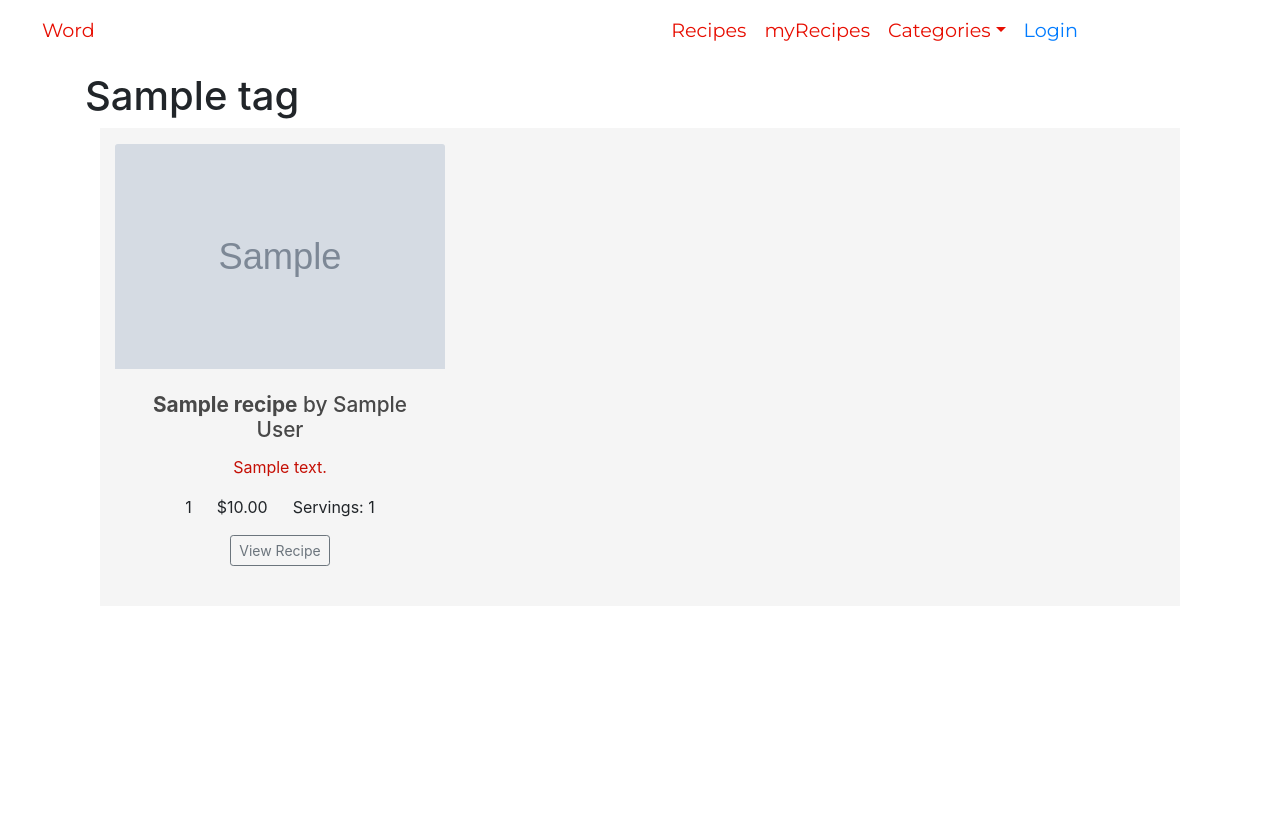
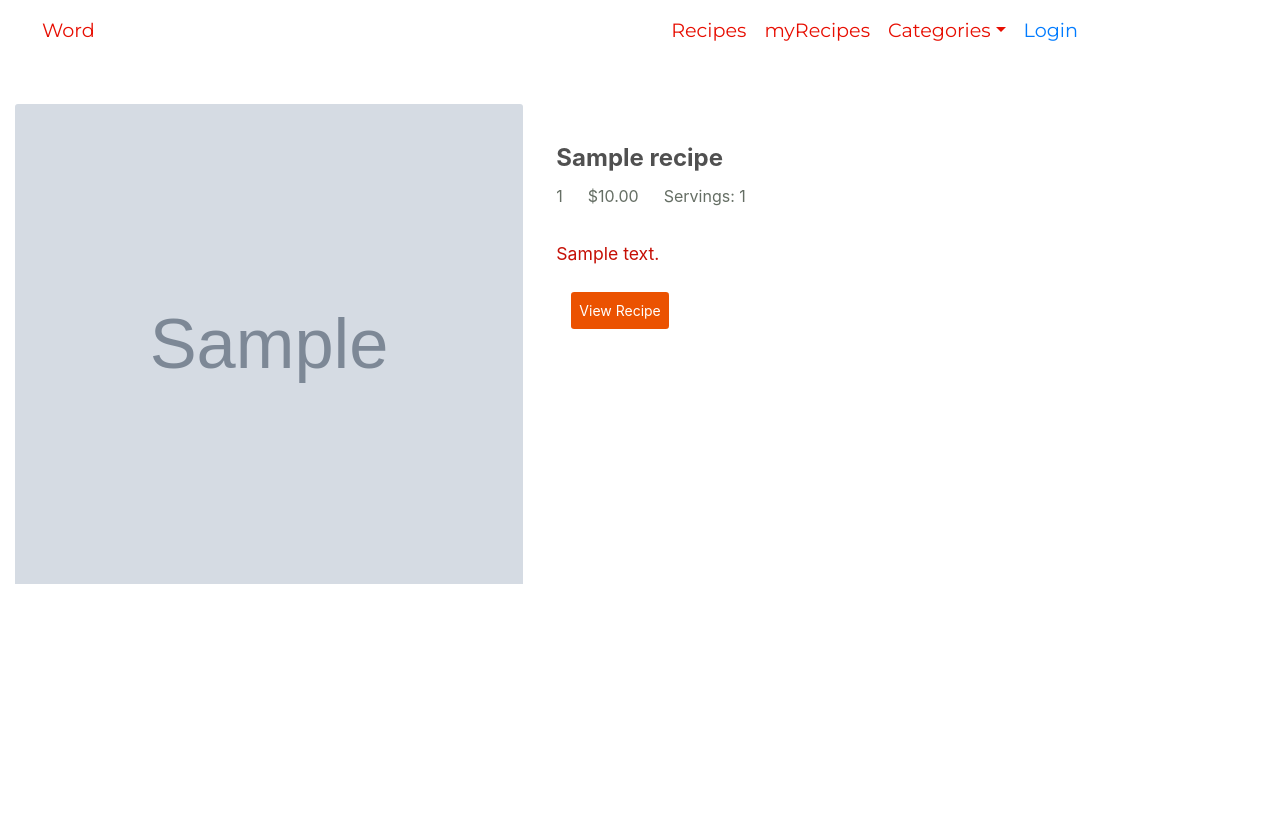
Before and after one commit to gDoe24/recipe-app-api, a Django app: page /all_recipes/tags/1/ in a window 1280 px wide. After the commit the page ends 584 px from the top, so only its background shows below. Run offline with Django 3.2, Linux system fonts and the light colour scheme; tables that the repository leaves empty hold one stand-in row (values such as "Sample post"); grey boxes marked "Sample" are stand-in pictures; some libraries are stand-ins or nearby versions.

Commit message:
Git was on some trash

```diff
--- a/app/core/static/css/shop-homepage.css
+++ b/app/core/static/css/shop-homepage.css
@@ -109,9 +109,7 @@
   	text-align: center;
     font-size:1rem;
   }
-  .rec-img{
 
-  }
   .rec-body {
   	width:85%;
   }
@@ -189,3 +187,31 @@
       font-size: 3.5rem;
     }
   }
+
+  /* Styling sortby_tags page*/
+
+  .tag-rec-img{
+    object-fit: cover;
+    height:60vh;
+    width:100%;
+  }
+  .tag-rec-title a{
+    font-size: 1.5rem;
+    color:#505050;
+  }
+  .tag-rec-details p{
+    color:#656E64;
+  }
+ .tag-rec-body{
+  color:#c50F05!important;
+ }
+ .tag-rec-desc{
+  font-size:1.1rem;
+  line-height:1.6;
+  text-align: left;
+ }
+ .tag-rec-btn{
+  padding:7px;
+  background-color: #EB5201;
+  color: white;
+ }
--- a/app/recipe/templates/recipe/sortby_tags.html
+++ b/app/recipe/templates/recipe/sortby_tags.html
@@ -1,29 +1,60 @@
 
 
-<div class="container album-rec ">
-<div class="album py-3 bg-light">
-    <div class="container">
-      <div class="row">
+
+
+    <div class="container-fluid bg-transparent" >
+
 {% for recipe in recipes %}
-        <div class="col-md-4">
-          <div class=" mb-4 ">
-            <a href="{% url 'detail' recipe.id %}"><img class="bd-placeholder-img rec-img card-img-top"  src="{{ recipe.image.url }}" width="100%" height="225px" role="img"></a>
-            <div class="rec-body mx-auto">
-            	<h1 id="author" class="pt-4 pb-1"><a href="{% url 'detail' recipe.id %}"><strong>{{recipe.title}}</strong> by {{recipe.user.name}}</a></h1>
-              <p class="rec-desc">{{recipe.description}}</p>
-              <div class="container rec-details">
+  {% if forloop.counter0|divisibleby:2 %}
+      <div class="row tag-rec-row col-12 justify-content-start pt-5">
+          <div class="col-md-5 p-0">
+            <a href="{% url 'detail' recipe.id %}"><img class="bd-placeholder-img tag-rec-img card-img-top"  src="{{ recipe.image.url }}" width="100%" role="img"></a>
+          </div>
+
+            <div class="col-md-5 px-5 tag-rec-body">
+              <div class="row">
+            	<h1 class="pt-4 tag-rec-title"><a href="{% url 'detail' recipe.id %}"><strong>{{recipe.title}}</strong></a></h1>
+            </div>
+
+              <div class="row tag-rec-details">
                   <p>{{recipe.time}}<i class="fas fa-stopwatch"></i> &emsp; ${{recipe.price}} &emsp; Servings: {{recipe.servings}}</p>
               </div>
+
+              <div class="row">
+              <p class="tag-rec-desc pt-3 pb-2">{{recipe.description}}</p>
+            </div>
+
               <div class="d-flex justify-content-between align-items-center">
-                <div class="btn-group mx-auto" >
-                  <button type="button" class="btn btn-sm btn-outline-secondary">View Recipe</button>
+                <div class="btn-group " >
+                  <button type="button" class="btn btn-sm tag-rec-btn">View Recipe</button>
+                </div>
+              </div>
+
+            </div>
+
+      </div>
+        {% else %}
+         <div class="row tag-rec-row col-12 justify-content-start">
+            <div class="col-md-5 tag-rec-body px-5 mt-2">
+              <div class="row">
+              <h1 class="pt-4 tag-rec-title"><a href="{% url 'detail' recipe.id %}"><strong>{{recipe.title}}</strong></a></h1>
+            </div>
+              <div class="row tag-rec-details">
+                  <p>{{recipe.time}}<i class="fas fa-stopwatch"></i> &emsp; ${{recipe.price}} &emsp; Servings: {{recipe.servings}}</p>
+              </div>
+              <div class="row">
+              <p class="tag-rec-desc pt-3 pb-2">{{recipe.description}}</p>
+            </div>
+              <div class="d-flex justify-content-end">
+                <div class="btn-group" >
+                  <button type="button" class="btn btn-sm tag-rec-btn">View Recipe</button>
                 </div>
               </div>
             </div>
+            <div class="col-md-5 p-0" style="">
+            <a href="{% url 'detail' recipe.id %}"><img class="bd-placeholder-img tag-rec-img card-img-top"  src="{{ recipe.image.url }}" width="100%" role="img"></a>
           </div>
-        </div>
+      </div>
+        {% endif %}
         {% endfor %}
       </div>
-      </div>
-    </div>
-</div>
--- a/app/recipe/templates/recipe/tag_detail.html
+++ b/app/recipe/templates/recipe/tag_detail.html
@@ -6,8 +6,7 @@
 {% include 'user/head.html' %}
 
 {% include 'user/header.html' %}
-Taylorgang
-<div class="container py-5">
+
+
 	<h1>{{tag.name}}</h1>
 	{% include 'recipe/sortby_tags.html' %}
-</div>
```
